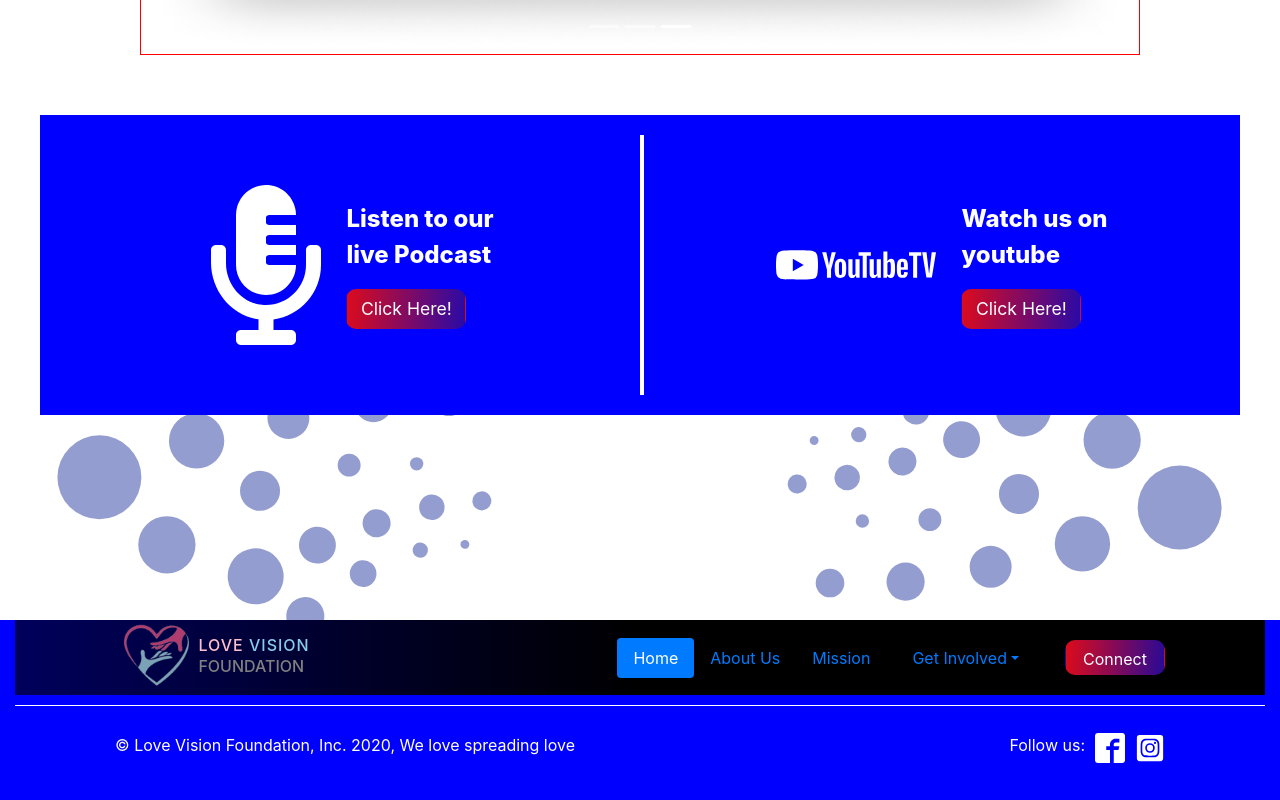
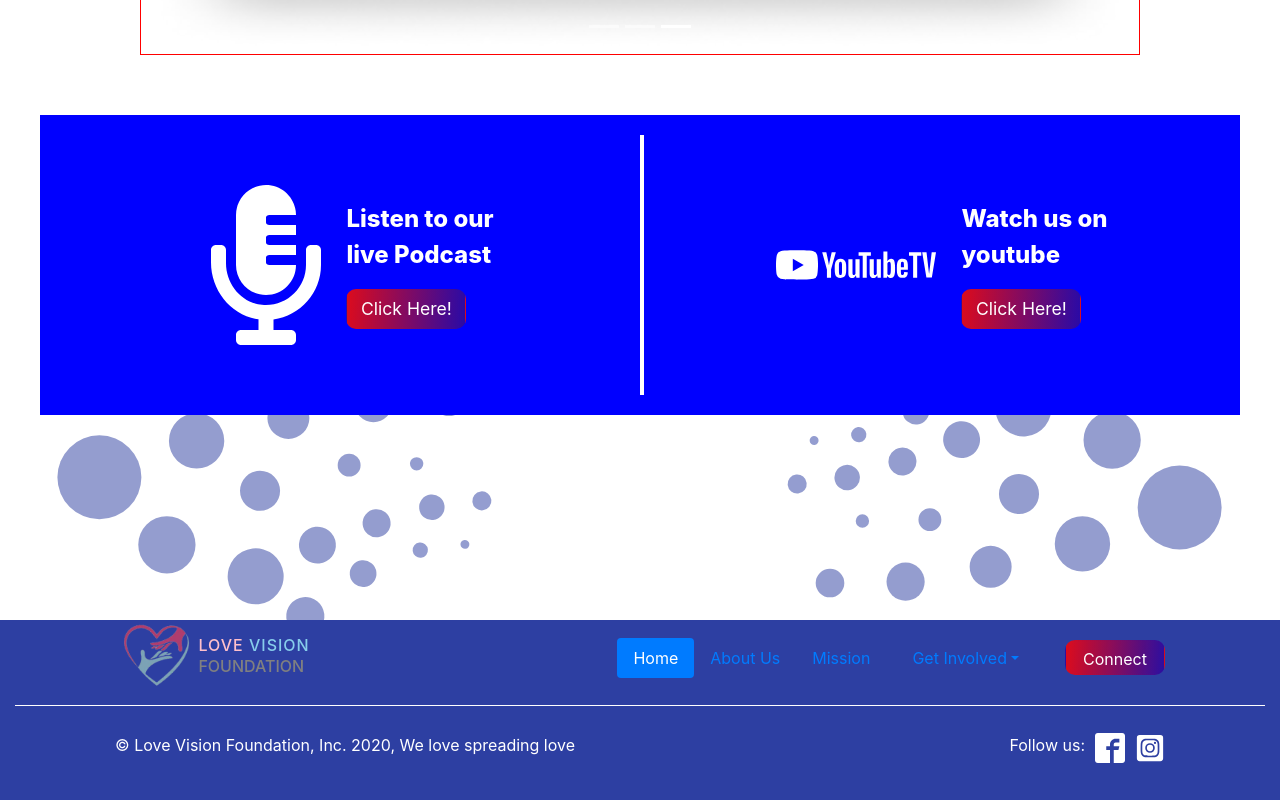
Before and after one commit to Duffigoogle/Love-Revival, a React (Create React App) app in the folder love-revival/: page / in a window 1280 px wide. Shown: the part 2841-3641 px from the top of the page. Built offline with nearby package versions, Linux system fonts and the light colour scheme.

Commit message:
Footer Navigation done and fixed

```diff
--- a/love-revival/src/comp/Footer.js
+++ b/love-revival/src/comp/Footer.js
@@ -8,10 +8,10 @@ import '../styles/footer.scss';
 function Footer() {
     let socialStyles = { 'margin-right': '10px' };
 
-    // let navStyles = { 'background-color': 'blue'};
+    let footerStyles = { backgroundColor: '#2d3fa2', backgroundImage: 'none', color: '#ffff'};
     return (
         <div className='footer'>
-            <HeaderNav style={{'background-color': "red"}}/>
+            <HeaderNav style={footerStyles}/>
             <div className='footer-bottom'>
                 <div>
                     <p>&copy; Love Vision Foundation, Inc. 2020, We love spreading love</p>
--- a/love-revival/src/comp/Navbar.js
+++ b/love-revival/src/comp/Navbar.js
@@ -4,15 +4,29 @@ import './../styles/nav.scss';
 // import RiArrowDropDownLine from 'react-icons/ri';
 import NavLogo from './NavLogo';
 import Navig from './Navig';
+import styled from 'styled-components'
 
+const Div = styled.div`
+    background-image: linear-gradient(
+    to right,
+    rgba(0, 0, 4, 0.652),
+    rgb(0, 0, 0) 50%
+  );
+  color: white;
+  display: flex;
+  justify-content: space-between;
+  align-items: center;
+  height: 75px;
+  padding: 0 100px;
+`
 
-function HeaderNav() {
+const HeaderNav = (props) => {
 
     return (
-        <div className='Nav-header'>
+        <Div className='Nav-header' style={props.style}>
             <NavLogo />
             <Navig />
-        </div>
+        </Div>
 
     );
   }
--- a/love-revival/src/styles/footer.scss
+++ b/love-revival/src/styles/footer.scss
@@ -1,5 +1,5 @@
 .footer {
-  background-color: blue;
+  background-color: #2d3fa2;
   padding: 0px 15px;
   color: white;
   height: 180px;
```
Also changed, not shown: love-revival/src/comp/FootNav.js (added, +40 -0 lines).
